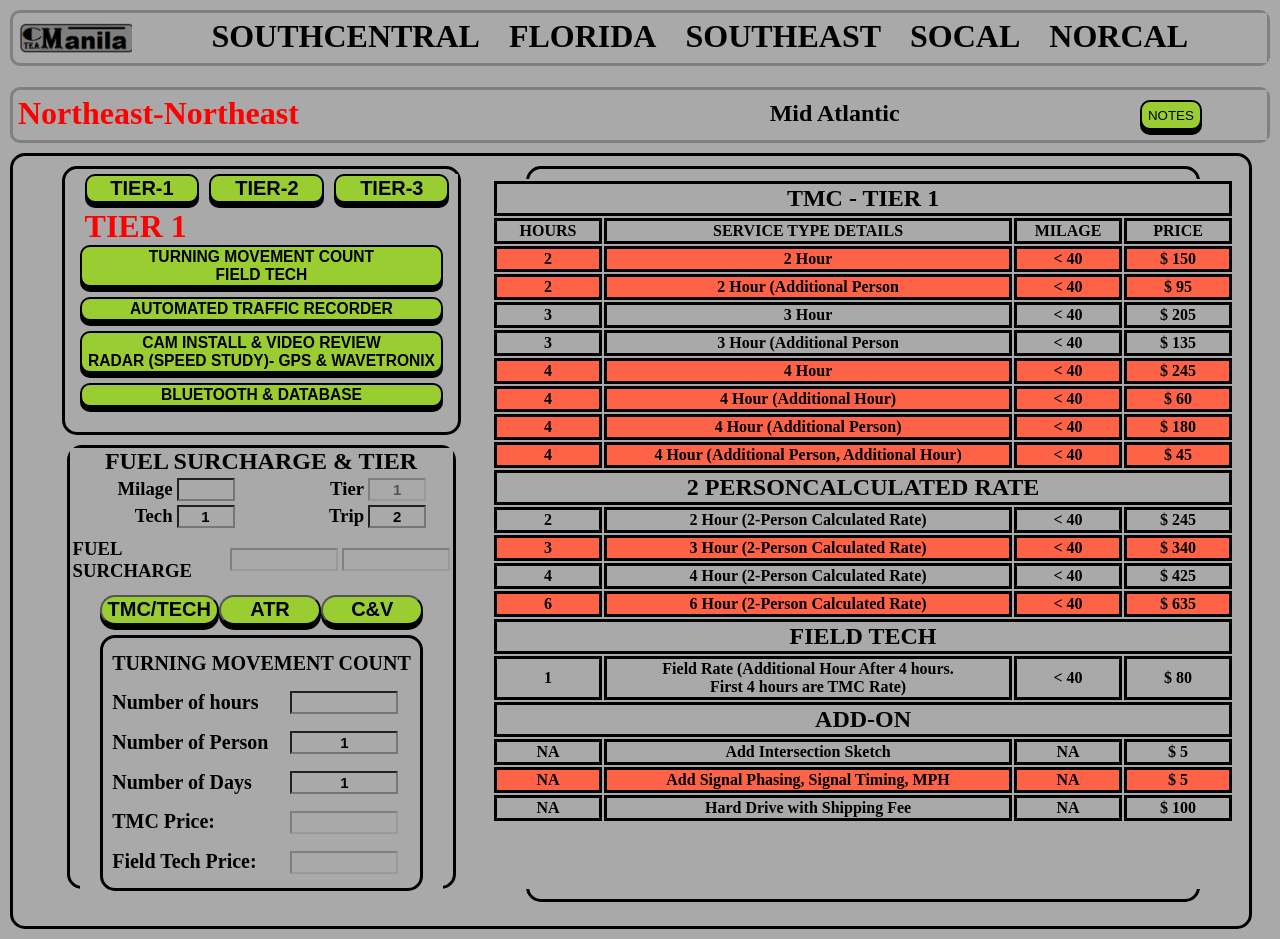
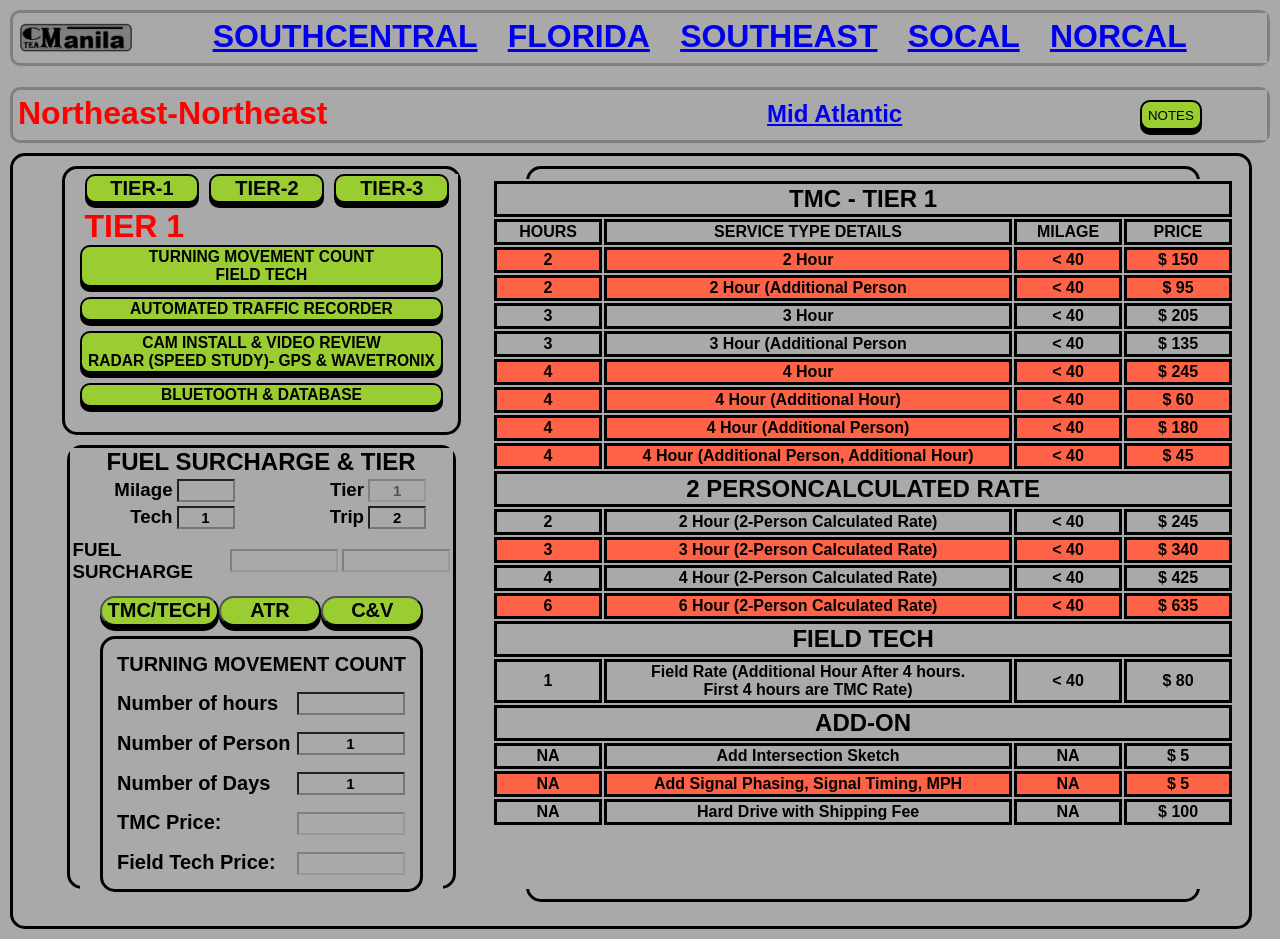
Before and after one commit to JA-Cadano/CM-Team-PricingGuide, a plain HTML site: page northeastNE/northeastNE.html in a window 1280 px wide. Drawn offline with Linux system fonts and the light colour scheme.

Commit message:
Add files via upload

```diff
--- a/northeastNE/northeastNE.css
+++ b/northeastNE/northeastNE.css
@@ -1,6 +1,7 @@
 *{
 	margin: 0;
 	background-color: darkgrey;
+	font-family: sans-serif;
 }
 
 /*------------------HEADER TOP---------------------------*/
@@ -18,14 +19,16 @@
 	margin-right: 10px;
 }
 
+img{
+	max-width: 100%;
+	max-height: 100%;
+}
+
 .topheader .thl-1{
 	margin-left: 7px;
 	margin-top: 10px;
 	margin-bottom: 5px;
 	width: 10%;
-	background-image: url("../images/ourLogo-02.png");
-	background-repeat: no-repeat;
-	background-size: 115px 30px;
 }
 
 .topheader .thl-2{
--- a/northeastNE/northeastNE.html
+++ b/northeastNE/northeastNE.html
@@ -9,13 +9,13 @@
 <body>
 	<!---------------TOP HEADER---------------->
 	<div class="topheader">
-		<div class="thl-1"></div>
+		<div class="thl-1"><a href="../index.html"><img src="../images/ourLogo-02.png"></a></div>
 		<div class="thl-2">
-			<div><h1>SOUTHCENTRAL</h1></div>
-			<div><h1>FLORIDA</h1></div>
-			<div><h1>SOUTHEAST</h1></div>
-			<div><h1>SOCAL</h1></div>
-			<div><h1>NORCAL</h1></div>
+			<div><h1><a href="../southcentralTX/southcentralTX.html">SOUTHCENTRAL</a></h1></div>
+			<div><h1><a href="../floridaMI/floridaMI.html">FLORIDA</a></h1></div>
+			<div><h1><a href="../southeastGNS/southeastGNS.html">SOUTHEAST</a></h1></div>
+			<div><h1><a href="../socalCA/socalCA.html">SOCAL</a></h1></div>
+			<div><h1><a href="../norcalCA/norcalCA.html">NORCAL</a></h1></div>
 		</div>
 	</div>
 	<!---------------TOP HEADER--END----------->
@@ -25,7 +25,7 @@
 	<div class="bottomheader">
 		<div class="lpart"><h1>Northeast-Northeast</h1></div>
 
-		<div class="mpart"><h2><a>Mid Atlantic</a></h2></div>
+		<div class="mpart"><h2><a href="../northeastMA/northeastMA.html">Mid Atlantic</a></h2></div>
 
 		<div class="rpart">
 			<button type="button" onclick="showNote()" class="btn">NOTES</button>
```
